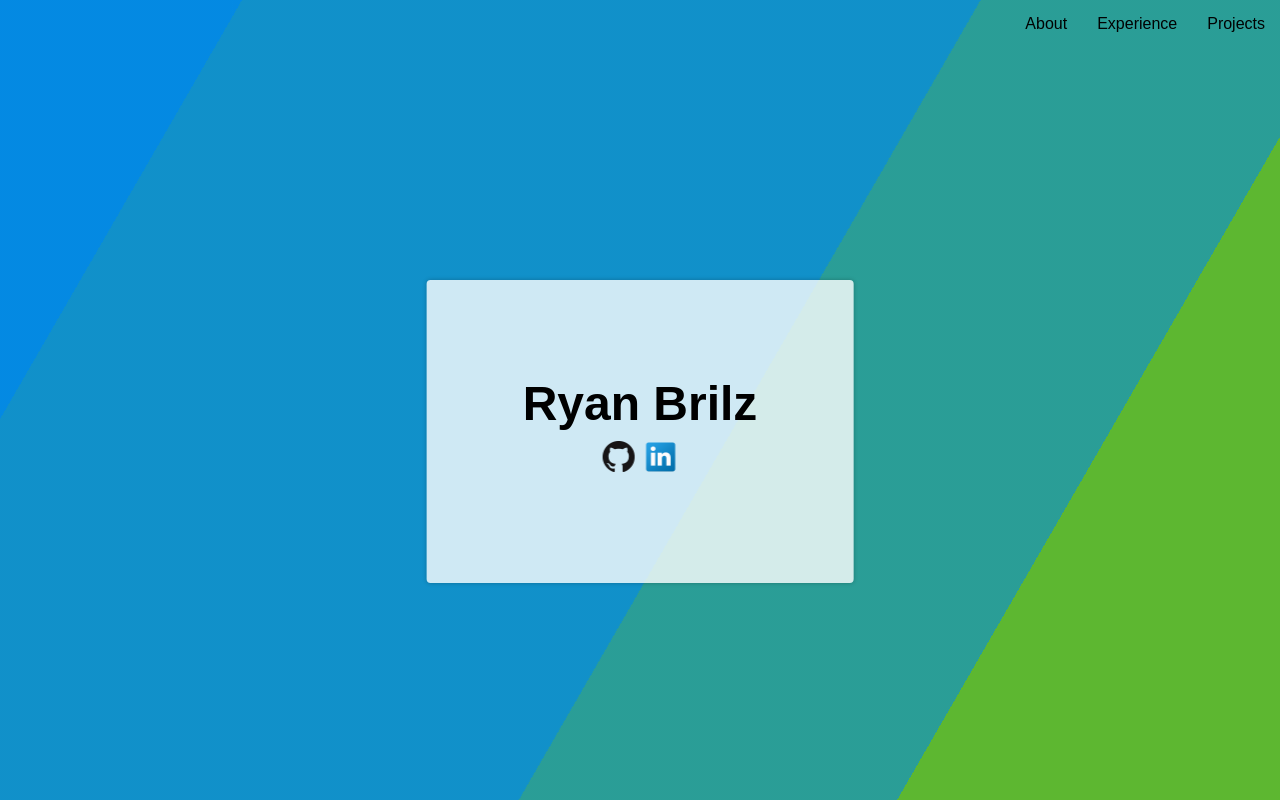
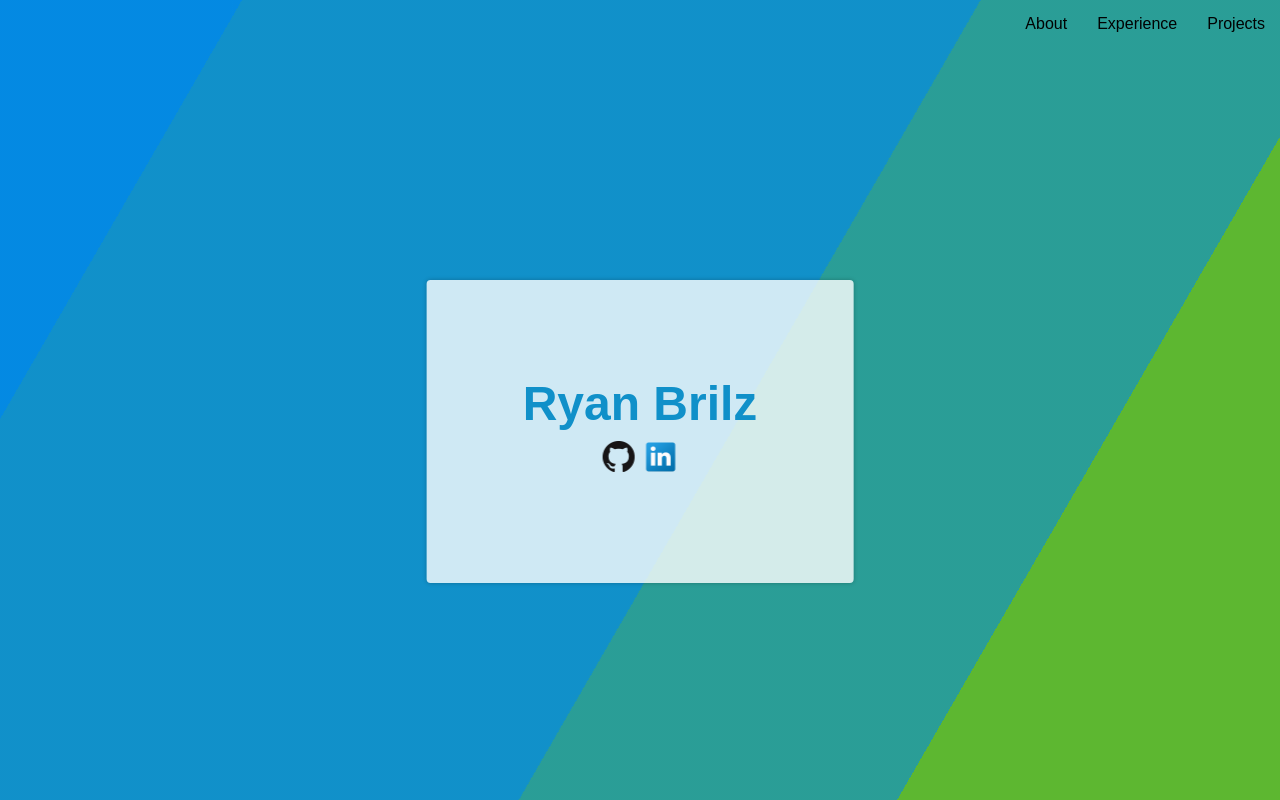
Before and after one commit to Ralex-crypto/portfolio, a plain HTML site: page index.html in a window 1280 px wide. Shown: the top 800 px of the page. Drawn offline with nearby package versions, Linux system fonts and the light colour scheme.

Commit message:
Update main-styles.css

```diff
--- a/main-styles.css
+++ b/main-styles.css
@@ -6,7 +6,7 @@
     --color-tertiary: #6c3;
     --color-paragraph-bg: #CFCCD6;
     --color-text-p: #dcdcdc;
-    --color-text-heading: ##1090c9;
+    --color-text-heading: #1090c9;
     --osc-wrap: calc(100% - 15vmin);
     scroll-behavior: smooth;
   }
```
